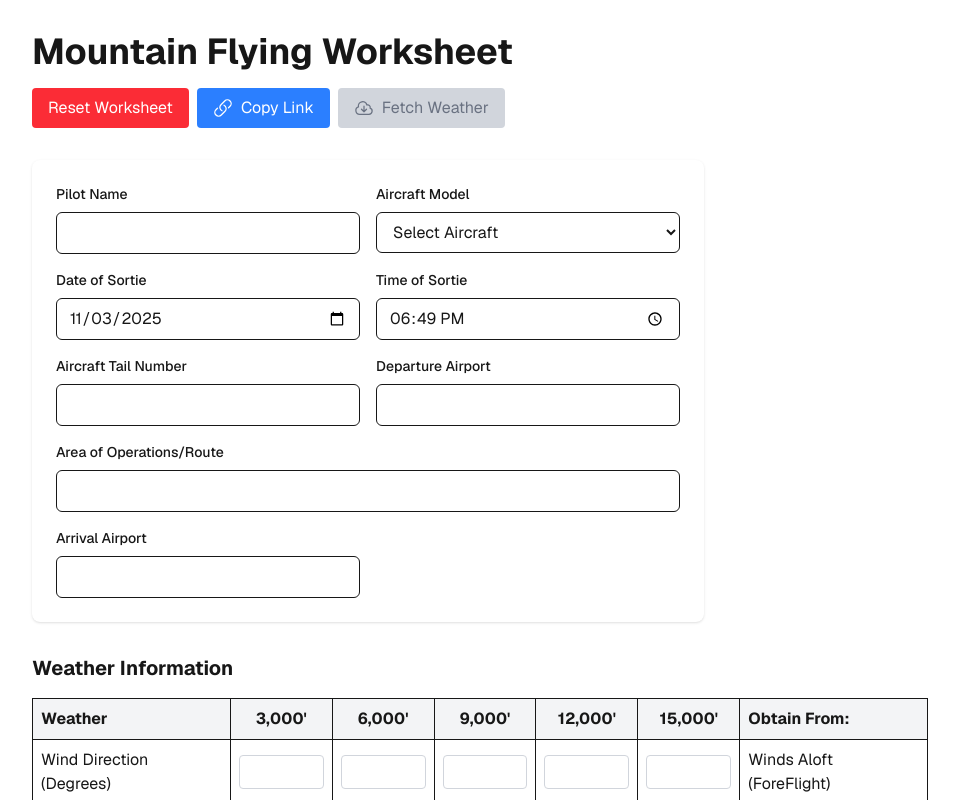
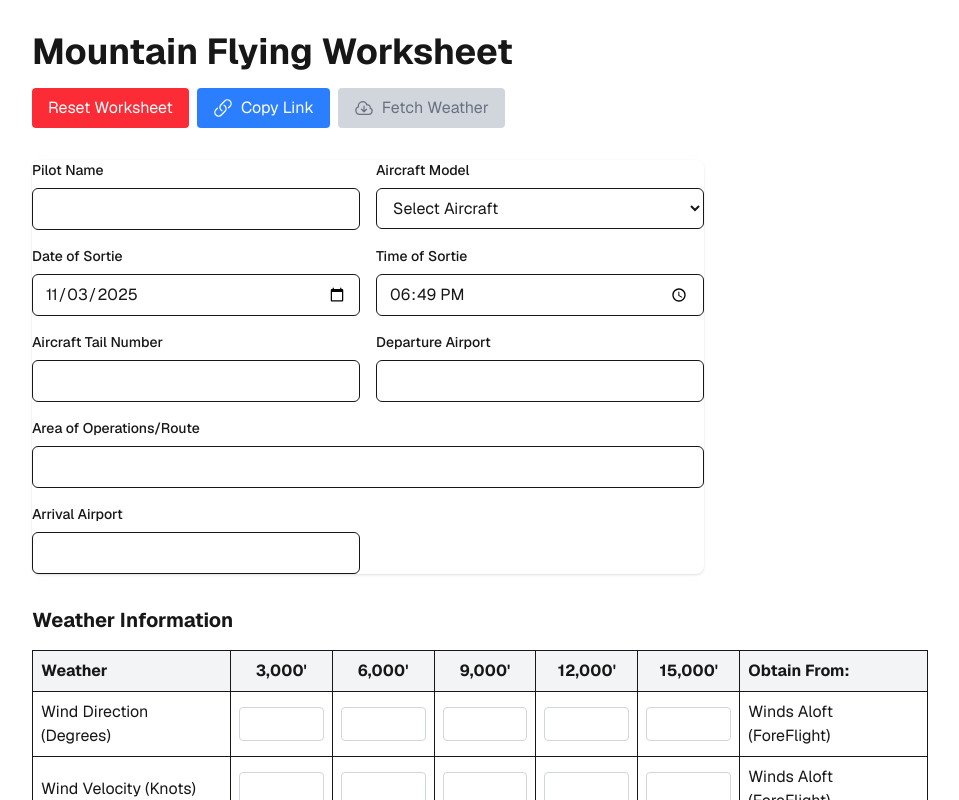
Before and after one commit to jloosli/mountain-worksheet, a Next.js app: page / in a window 1280 px wide. Shown: the top 800 px of the page, without its empty margins (128-1087 px from the left). Built offline with nearby package versions, Linux system fonts and the light colour scheme.

Commit message:
Removed padding around sortie inputs

```diff
--- a/src/components/SortieInfo.tsx
+++ b/src/components/SortieInfo.tsx
@@ -49,7 +49,7 @@ export default function SortieInfo({ initialData, onUpdate }: SortieInfoProps) {
   };
 
   return (
-    <div className="w-full max-w-2xl space-y-4 bg-white dark:bg-black/[.15] p-6 rounded-lg shadow-sm">
+    <div className="w-full max-w-2xl space-y-4 bg-white dark:bg-black/[.15] rounded-lg shadow-sm">
       <div className="grid grid-cols-1 sm:grid-cols-2 gap-4">
         <div className="space-y-2">
           <label htmlFor="pilot" className="block text-sm font-medium">
```
